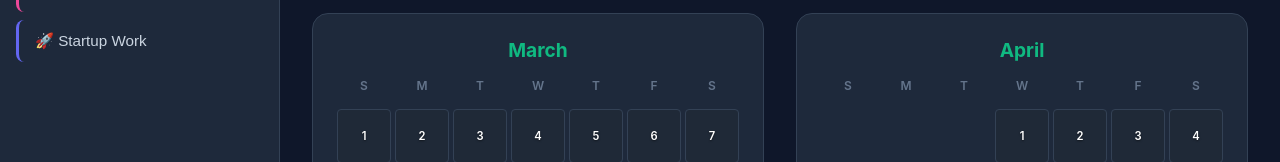
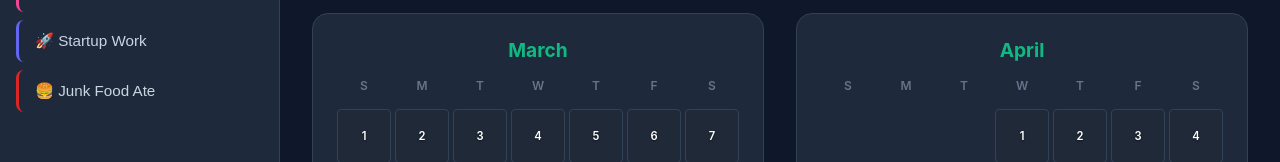
Before and after one commit to Meet0004/productivity_tracker_2026, a React (Create React App) app in the folder frontend/: page / in a window 1280 px wide. Shown: the part 620-782 px from the top of the page. Built offline with nearby package versions, Linux system fonts and the light colour scheme; no server answers.

Commit message:
Add junkFood field to schema

```diff
--- a/frontend/src/App.jsx
+++ b/frontend/src/App.jsx
@@ -12,16 +12,17 @@ const App = () => {
   const [currentActivity, setCurrentActivity] = useState(null);
 
   const activityConfig = {
-    bath: { label: 'Bath', type: 'boolean', color: '#60a5fa', icon: '🛁' },
-    problems: { label: 'Problems Solved', type: 'number', color: '#f59e0b', icon: '💻' },
-    workout: { label: 'Workout', type: 'boolean', color: '#ef4444', icon: '💪' },
-    walk: { label: 'Walk (KM)', type: 'number', color: '#10b981', icon: '🚶' },
-    water: { label: 'Water', type: 'number', color: '#06b6d4', icon: '💧' },
-    meditation: { label: 'Meditation/Yoga', type: 'boolean', color: '#8b5cf6', icon: '🧘' },
-    jobsApplied: { label: 'Jobs Applied', type: 'number', color: '#3b82f6', icon: '💼' },
-    jobOffers: { label: 'Job Offers', type: 'number', color: '#f97316', icon: '🏆' },
-    skillWork: { label: 'Skill Upgrade Work', type: 'boolean', color: '#ec4899', icon: '📚' },
-    startupWork: { label: 'Startup Work', type: 'boolean', color: '#6366f1', icon: '🚀' }
+    bath: { label: 'Bath', type: 'boolean', color: '#60a5fa', icon: '🛁', affectsDashboard: true },
+    problems: { label: 'Problems Solved', type: 'number', color: '#f59e0b', icon: '💻', affectsDashboard: true },
+    workout: { label: 'Workout', type: 'boolean', color: '#ef4444', icon: '💪', affectsDashboard: true },
+    walk: { label: 'Walk (KM)', type: 'number', color: '#10b981', icon: '🚶', affectsDashboard: true },
+    water: { label: 'Water', type: 'number', color: '#06b6d4', icon: '💧', affectsDashboard: true },
+    meditation: { label: 'Meditation/Yoga', type: 'boolean', color: '#8b5cf6', icon: '🧘', affectsDashboard: true },
+    jobsApplied: { label: 'Jobs Applied', type: 'number', color: '#3b82f6', icon: '💼', affectsDashboard: true },
+    jobOffers: { label: 'Job Offers', type: 'number', color: '#f97316', icon: '🏆', affectsDashboard: true },
+    skillWork: { label: 'Skill Upgrade Work', type: 'boolean', color: '#ec4899', icon: '📚', affectsDashboard: true },
+    startupWork: { label: 'Startup Work', type: 'boolean', color: '#6366f1', icon: '🚀', affectsDashboard: true },
+    junkFood: { label: 'Junk Food Ate', type: 'number', color: '#dc2626', icon: '🍔', affectsDashboard: false }
   };
 
   useEffect(() => {
@@ -65,6 +66,15 @@ const App = () => {
       console.log('Updated activity:', response.data);
       console.log('Total activity count:', response.data.totalActivityCount);
 
+      // Check if junkFood field exists in response
+      if (field === 'junkFood') {
+        console.log('Junk Food value:', response.data.junkFood);
+        if (response.data.junkFood === undefined) {
+          console.error('⚠️ WARNING: junkFood field is missing from server response!');
+          console.error('⚠️ Please redeploy your backend with the updated schema.');
+        }
+      }
+
       // Update local state immediately
       const updatedActivities = { ...activities };
       updatedActivities[selectedDate] = response.data;
@@ -74,6 +84,10 @@ const App = () => {
       setCurrentActivity(response.data);
     } catch (error) {
       console.error('Error updating activity:', error);
+      if (error.response?.status === 400 && field === 'junkFood') {
+        console.error('⚠️ Backend server does not recognize junkFood field yet.');
+        console.error('⚠️ Please redeploy your backend with the updated server.js');
+      }
     }
   };
 
@@ -146,6 +160,7 @@ const App = () => {
                   let tooltipText = '';
 
                   if (filterActivity) {
+                    // Individual activity page - show that specific activity's data
                     const dayData = activities[date];
                     if (dayData && dayData[filterActivity] !== undefined) {
                       const value = dayData[filterActivity];
@@ -155,13 +170,16 @@ const App = () => {
                     }
                     tooltipText = `${date}: ${count} ${activityConfig[filterActivity].label}`;
                   } else {
-                    // Dashboard view - show all activities
+                    // Dashboard view - show only activities that affect dashboard
                     count = getActivityCount(date);
                     const dayData = activities[date];
 
                     if (dayData) {
                       const details = [];
                       Object.entries(activityConfig).forEach(([key, config]) => {
+                        // Skip activities that don't affect dashboard in tooltip
+                        if (!config.affectsDashboard) return;
+
                         const value = dayData[key];
                         if (config.type === 'boolean' && value) {
                           details.push(`${config.label}`);
@@ -209,7 +227,9 @@ const App = () => {
 
   const renderActivityPage = (activityKey) => {
     const config = activityConfig[activityKey];
-    const currentValue = currentActivity ? currentActivity[activityKey] : (config.type === 'boolean' ? false : 0);
+    const currentValue = currentActivity && currentActivity[activityKey] !== undefined
+      ? currentActivity[activityKey]
+      : (config.type === 'boolean' ? false : 0);
 
     return (
       <div className="activity-page">
@@ -242,13 +262,13 @@ const App = () => {
           ) : (
             <div className="number-container">
               <label className="number-label">
-                {activityKey === 'walk' ? 'Kilometers:' : 'Count:'}
+                {activityKey === 'walk' ? 'Kilometers:' : activityKey === 'junkFood' ? 'Items:' : 'Count:'}
               </label>
               <input
                 type="number"
                 min="0"
                 step={activityKey === 'walk' ? '0.5' : '1'}
-                value={currentValue}
+                value={currentValue || 0}
                 onChange={(e) => updateActivity(activityKey, parseFloat(e.target.value) || 0)}
                 className="number-input"
               />
```
Also changed, not shown: 1 other file (tests, documents, lock files or other folders).
